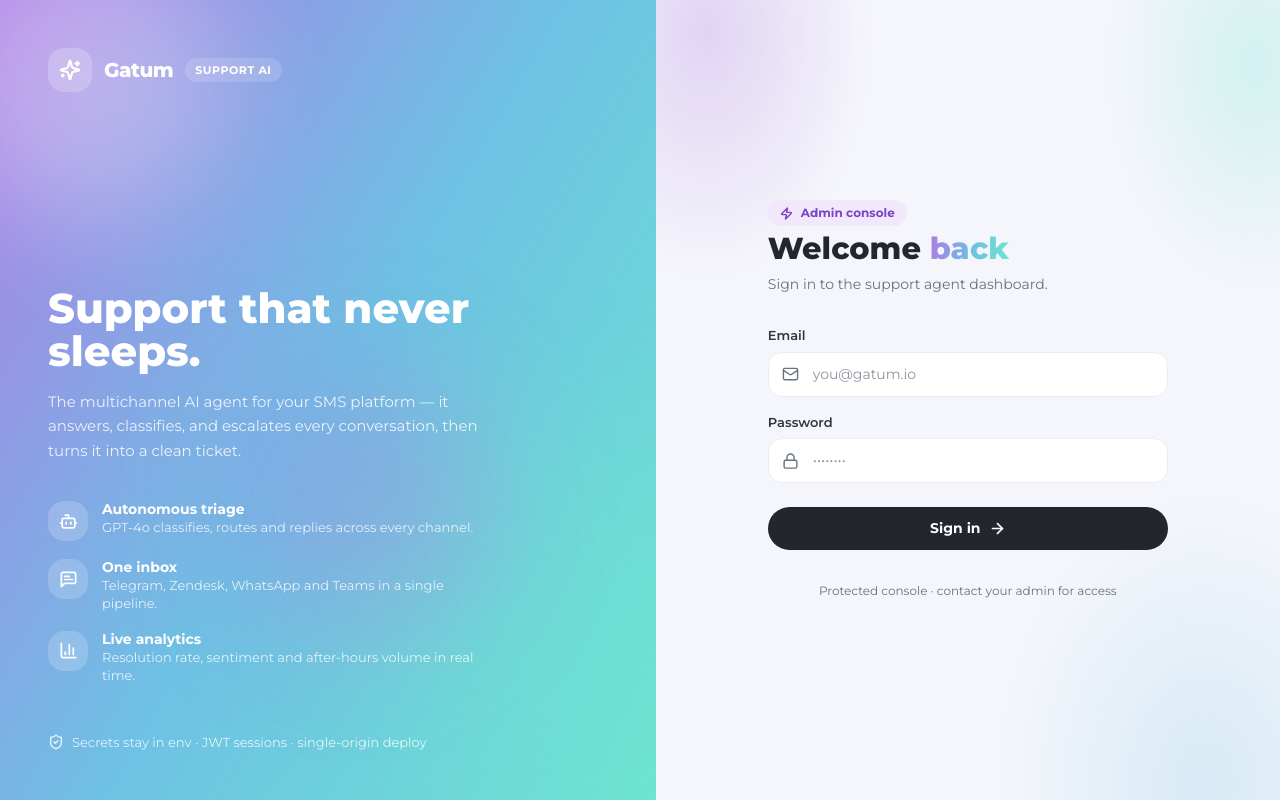
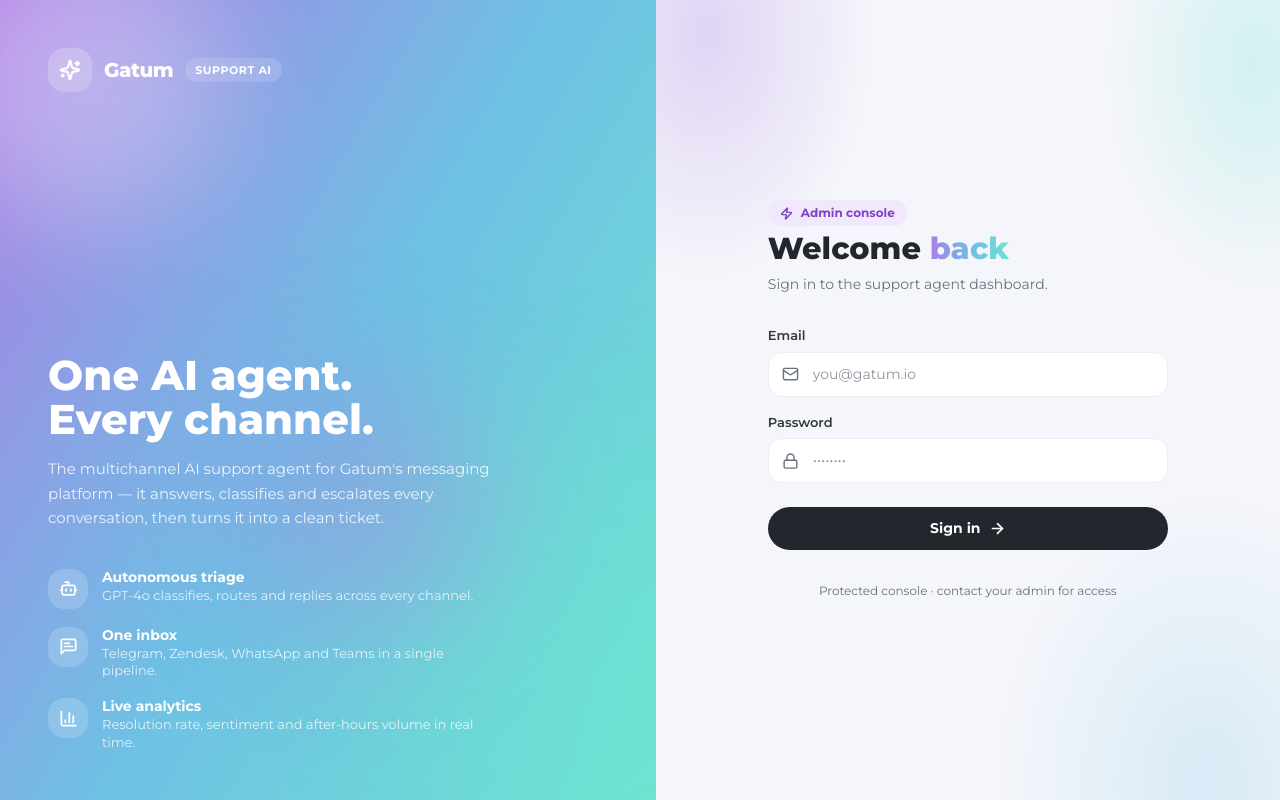
Before and after one commit to ruslan-kornich/ai-helpdesk-agent, a React (Vite) app in the folder frontend/: page /login in a window 1280 px wide. Built offline with nearby package versions, Linux system fonts and the light colour scheme.

Commit message:
fix(login): refine hero copy, drop internal deploy footnote
Replace the misleading 'never sleeps' headline, correct the product
description to Gatum's messaging platform, and remove the env/JWT/deploy
line that exposed implementation details to end users.

```diff
--- a/frontend/src/pages/Login.tsx
+++ b/frontend/src/pages/Login.tsx
@@ -5,7 +5,6 @@ import {
   Lock,
   Mail,
   MessageSquareText,
-  ShieldCheck,
   Sparkles,
   Zap,
 } from "lucide-react";
@@ -59,13 +58,13 @@ export default function Login() {
 
         <div className="relative mt-auto max-w-md">
           <h1 className="font-display text-[2.6rem] font-extrabold leading-[1.05]">
-            Support that never
+            One AI agent.
             <br />
-            sleeps.
+            Every channel.
           </h1>
           <p className="mt-4 text-[15px] leading-relaxed text-white/85">
-            The multichannel AI agent for your SMS platform — it answers, classifies, and
-            escalates every conversation, then turns it into a clean ticket.
+            The multichannel AI support agent for Gatum's messaging platform — it answers,
+            classifies and escalates every conversation, then turns it into a clean ticket.
           </p>
 
           <ul className="mt-9 space-y-4">
@@ -81,11 +80,6 @@ export default function Login() {
               </li>
             ))}
           </ul>
-        </div>
-
-        <div className="relative mt-12 flex items-center gap-2 text-[13px] text-white/80">
-          <ShieldCheck size={16} strokeWidth={2.2} />
-          Secrets stay in env · JWT sessions · single-origin deploy
         </div>
       </aside>
 
```
